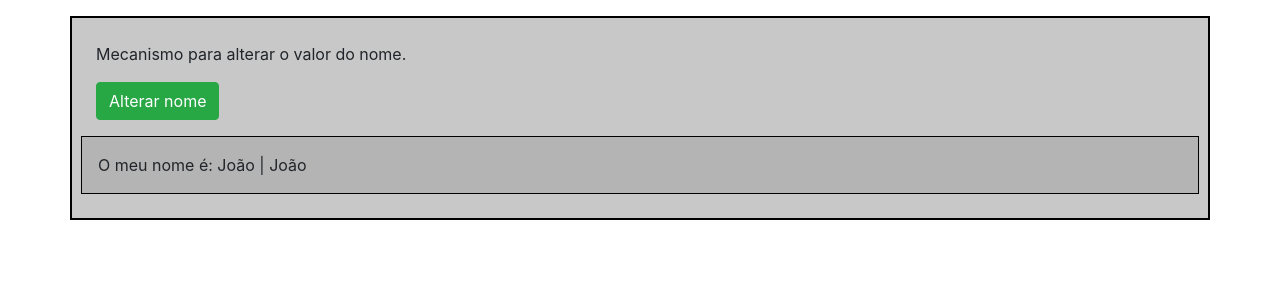
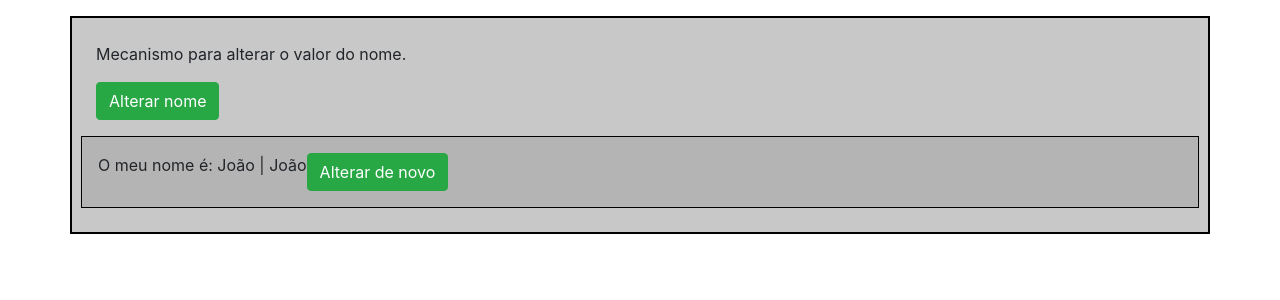
Before and after one commit to javascripto/vue-joao-ribeiro, a Vue app in the folder my-project/: page / in a window 1280 px wide. Shown: the top 300 px of the page. Built offline with nearby package versions, Linux system fonts and the light colour scheme.

Commit message:
sending events to parent component

```diff
--- a/my-project/src/App.vue
+++ b/my-project/src/App.vue
@@ -14,7 +14,7 @@
         <div class="col-12 p-4">
           <p>Mecanismo para alterar o valor do nome.</p>
           <button class="btn btn-success" @click="changeName">Alterar nome</button>
-          <Detalhe :name="name" ref="detalhes"/>
+          <Detalhe :name="name" ref="detalhes" @changeName="changeName2($event)"/>
         </div>
       </div>
     </div>
@@ -54,6 +54,9 @@ export default {
     changeName() {
       this.name = 'Carlos'; // Alterando valor no componente filho por props
       this.$refs.detalhes.name2 = 'Carlos'; // Alterando vaor no componente filho diretamente por referencia
+    },
+    changeName2(event) {
+      this.name = this.$refs.detalhes.name2 = event;
     }
   }
 }
--- a/my-project/src/components/Detalhe.vue
+++ b/my-project/src/components/Detalhe.vue
@@ -1,5 +1,8 @@
 <template>
-  <div class="row box1 mt-3 p-3">O meu nome é: {{name}} | {{name2}}</div>
+  <div class="row box1 mt-3 p-3">
+    O meu nome é: {{name}} | {{name2}}
+    <button class="btn btn-success" @click="changeName">Alterar de novo</button>
+  </div>
 </template>
 
 <script>
@@ -17,6 +20,11 @@ export default {
       required: true,
       default: 'Fulano'
     }
+  },
+  methods: {
+    changeName() {
+      this.$emit('changeName', 'João');
+    }
   }
 };
 </script>
```
